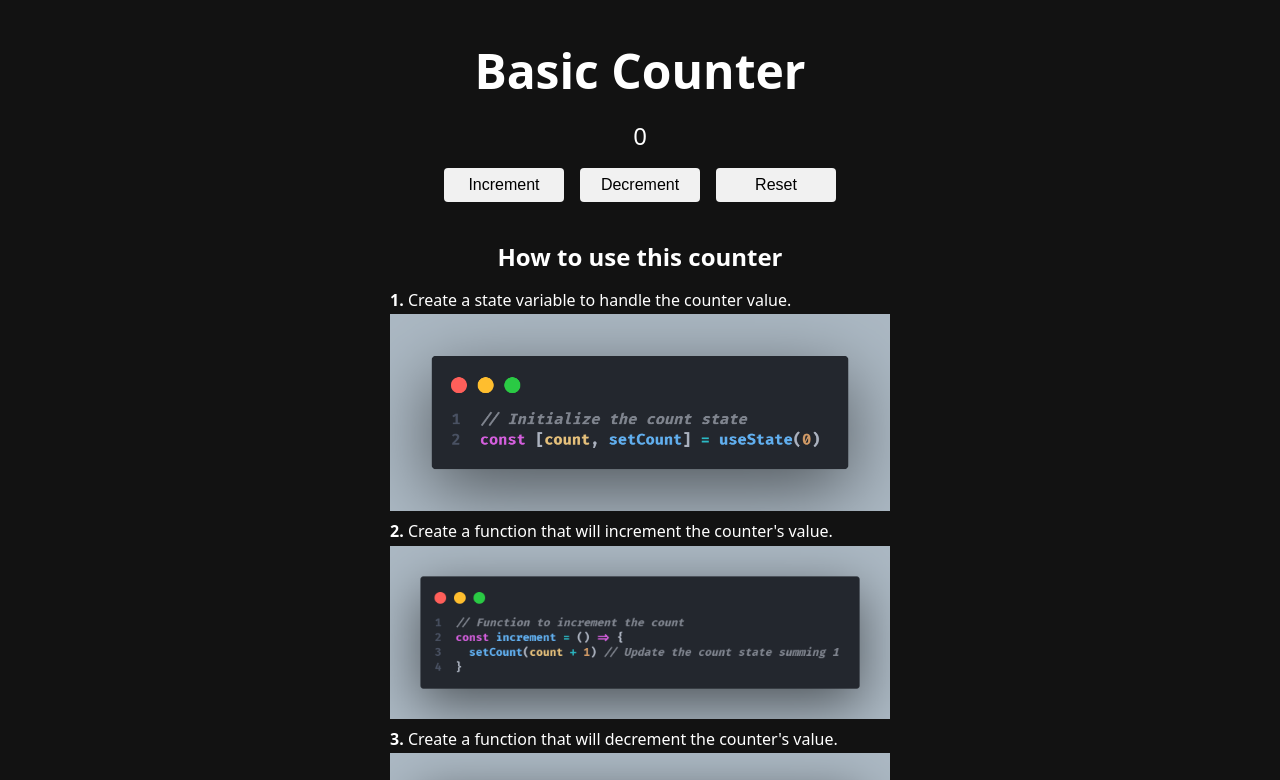
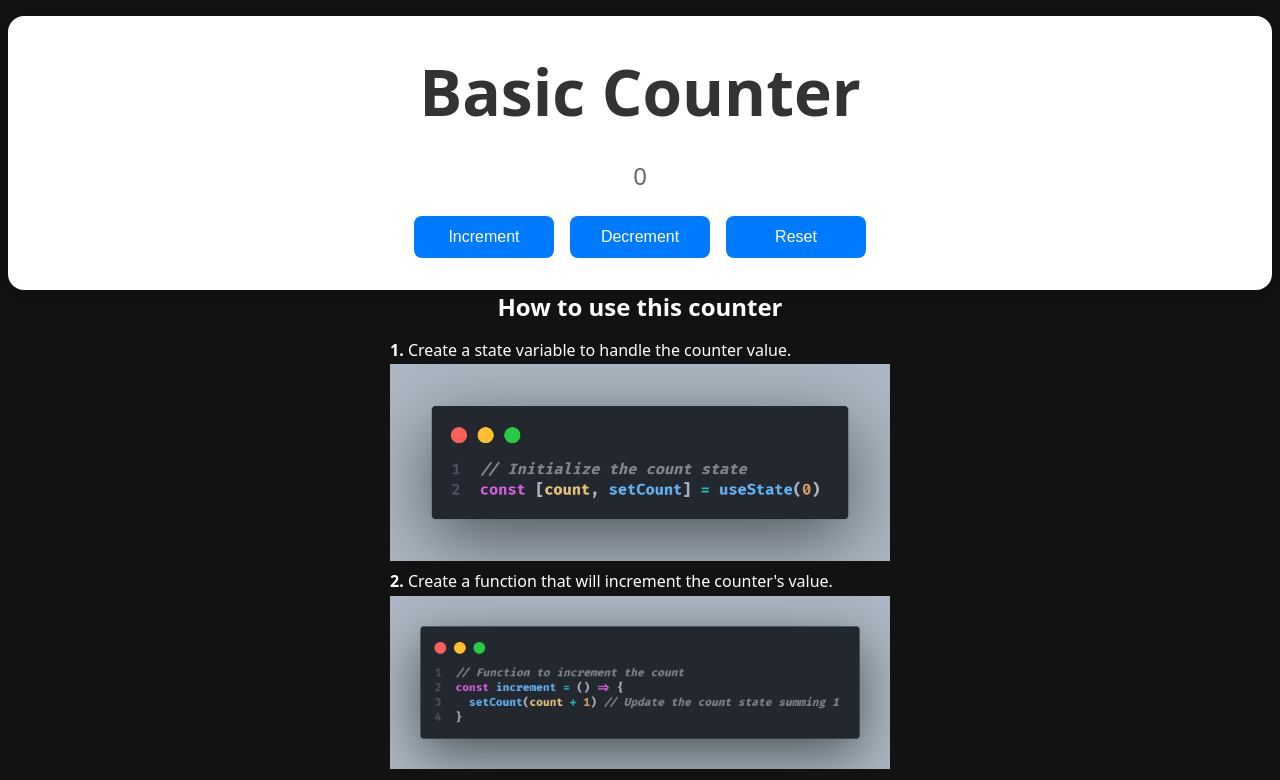
Before and after one commit to Espadv69/useState-Basics, a React (Vite) app in the folder BasicCounter/: page / in a window 1280 px wide. Shown: the top 780 px of the page. Built offline with nearby package versions, Linux system fonts and the light colour scheme; the HTML template or start-up script is replaced by a standard one.

Commit message:
Enhance Counter component styling for improved layout and user experience

```diff
--- a/BasicCounter/src/components/Counter.css
+++ b/BasicCounter/src/components/Counter.css
@@ -1,19 +1,25 @@
 .counter {
+  margin-top: 1rem;
   min-height: 30dvh;
-
   display: flex;
   flex-direction: column;
   justify-content: center;
   align-items: center;
-  gap: 1rem;
+  gap: 1.5rem;
+  padding: 2rem;
+  background-color: #ffffff;
+  border-radius: 1rem;
+  box-shadow: 0 4px 12px rgba(0, 0, 0, 0.1);
 }
 
 .counter h1 {
-  font-size: 3rem;
+  font-size: 4rem;
+  color: #333;
 }
 
 .counter p {
   font-size: 1.5rem;
+  color: #666;
 }
 
 .btns {
@@ -26,12 +32,25 @@
 .btns button {
   font-size: 1rem;
   cursor: pointer;
+  padding: 0.75rem 1.5rem;
+  width: 140px;
+  border: none;
+  border-radius: 0.5rem;
+  background-color: #007bff;
+  color: #ffffff;
+  transition: background-color 0.3s ease, transform 0.2s ease;
+}
 
-  padding: 0.5rem 1rem;
-  width: 120px;
+.btns button:hover {
+  background-color: #0056b3;
+  transform: translateY(-2px);
+}
 
-  border: none;
-  border-radius: 0.25rem;
+.btns button:active {
+  transform: translateY(0);
+}
 
-  background-color: #f1f1f1;
+.btns button:focus {
+  outline: none;
+  box-shadow: 0 0 0 3px rgba(0, 123, 255, 0.5);
 }
```
